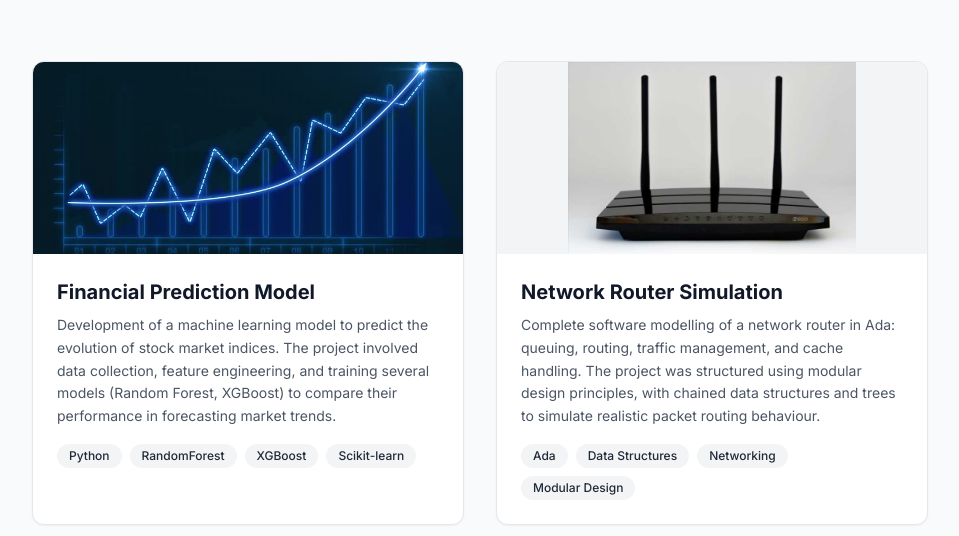
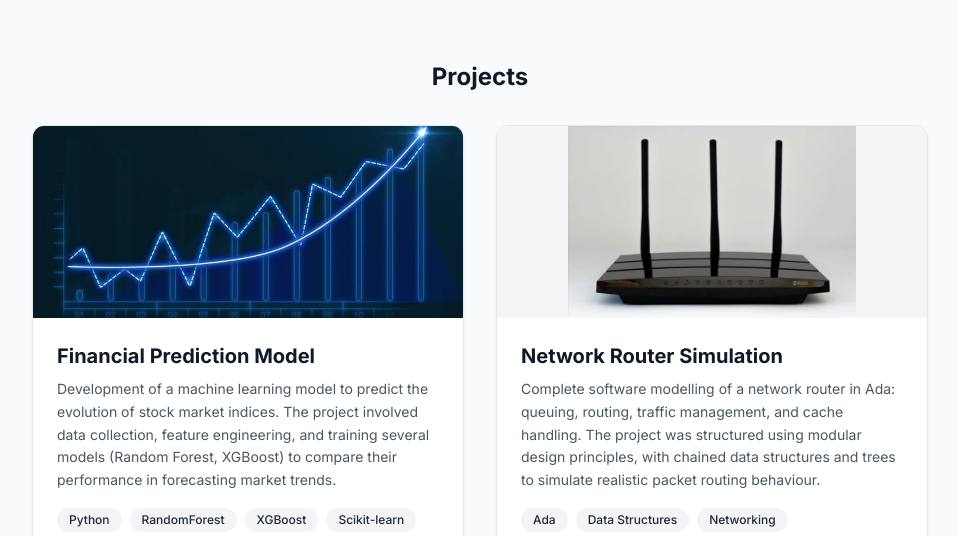
Before and after one commit to A2Lec/portfolio-n7, a website: page index.html in a window 1280 px wide. Shown: the part 1458-1994 px from the top of the page, without its empty margins (160-1119 px from the left). Drawn offline with nearby package versions, Linux system fonts and the light colour scheme.

Commit message:
maj 12/03

```diff
--- a/index.html
+++ b/index.html
@@ -216,6 +216,7 @@
                 </div>
                 <!-- ===== End Skills ===== -->
 
+                <h3 class="text-2xl font-bold text-gray-900 mt-16 mb-8 text-center">Projects</h3>
                 <div class="grid grid-cols-1 md:grid-cols-2 gap-8 lg:max-w-4xl lg:mx-auto">
                     <!-- Project 1 (Commented out)
                     <div class="bg-white border border-gray-200 rounded-xl shadow-sm overflow-hidden hover:shadow-lg hover:border-red-400 transition-all duration-300">
```
Also changed, not shown: index-fr.html (+1 -0 lines), assets/output.css.
